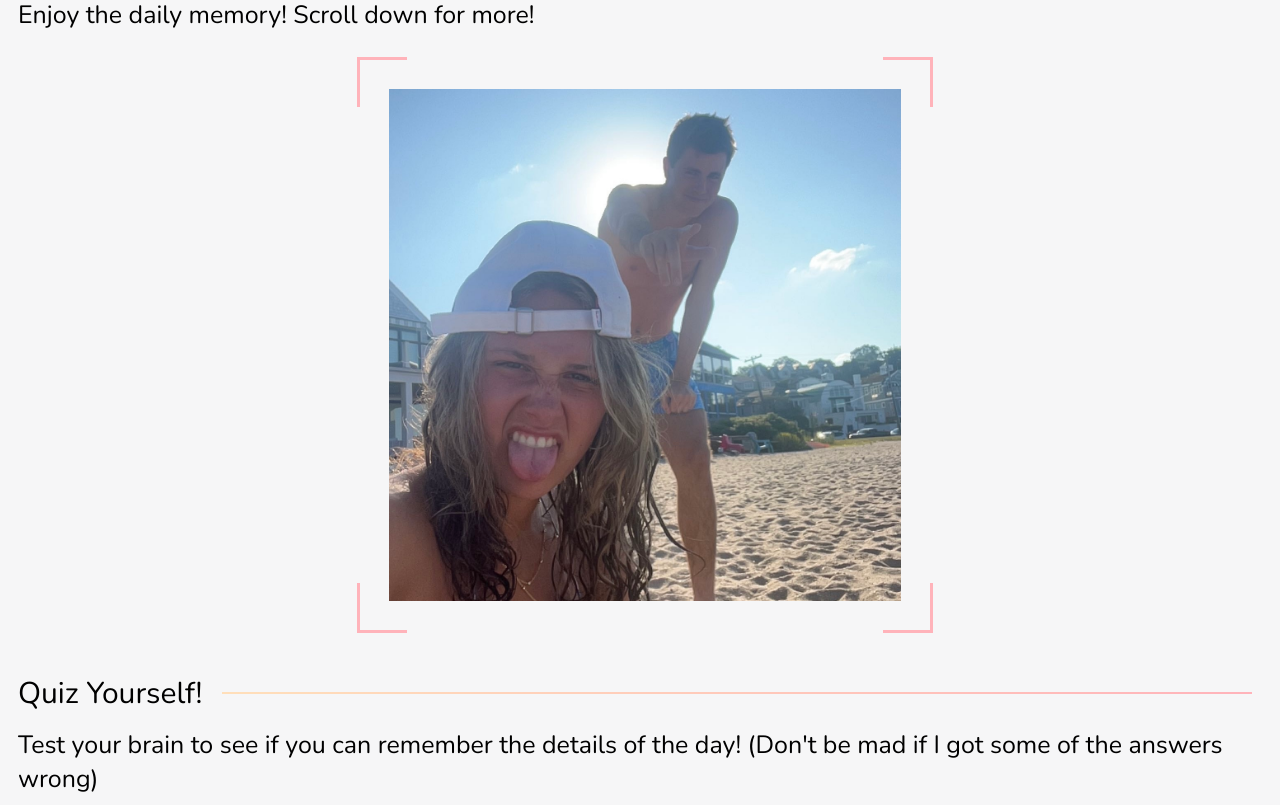
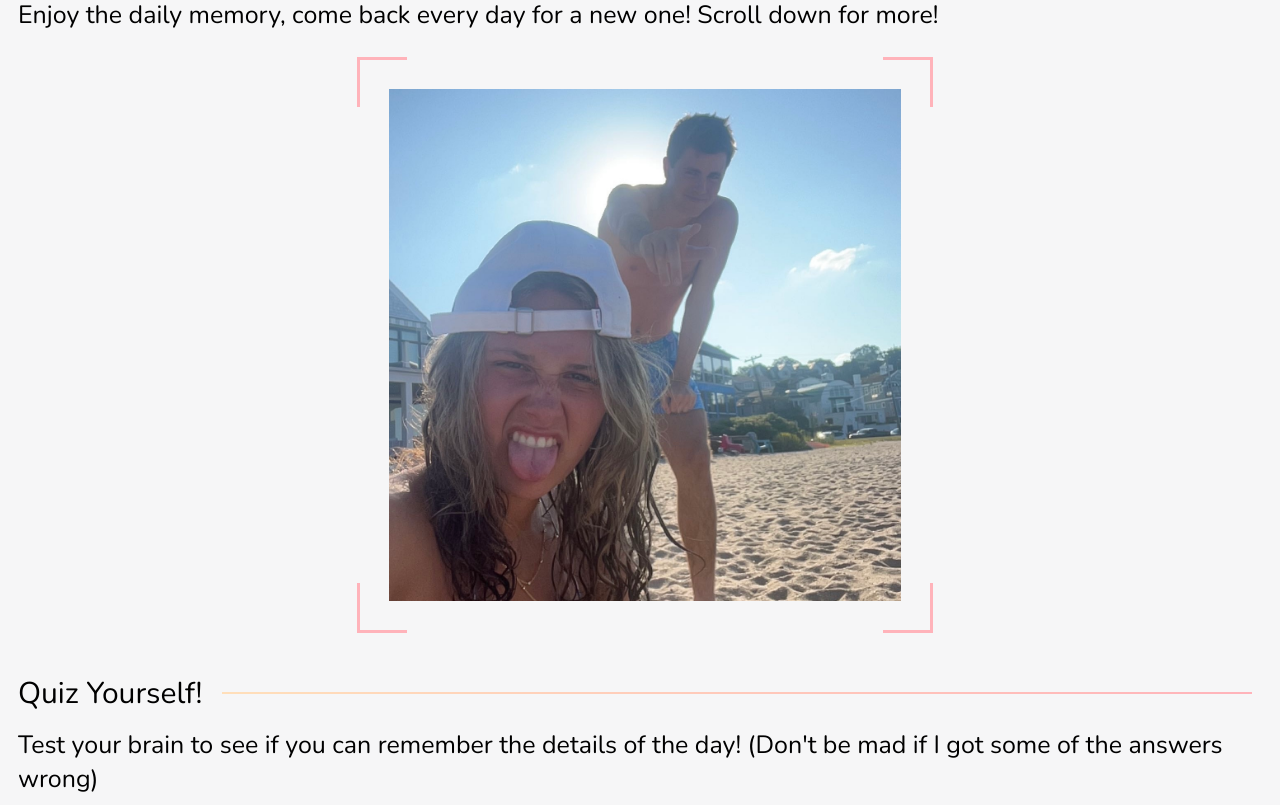
Before and after one commit to sfpirkl/psummerdailymems, a plain HTML site: page daily-mem.html in a window 1280 px wide. Shown: the part 180-985 px from the top of the page. Drawn offline with nearby package versions, Linux system fonts and the light colour scheme.

Commit message:
Update daily-mem.html
replaced code with modified code

```diff
--- a/daily-mem.html
+++ b/daily-mem.html
@@ -48,7 +48,7 @@
             <div class = 'body-section'>
                 <div class = 'body'>
                     <p class = 'body-text'>
-                        Enjoy the daily memory! Scroll down for more!
+                        Enjoy the daily memory, come back every day for a new one! Scroll down for more!
                     </p>
                 </div>
             </div>
```
